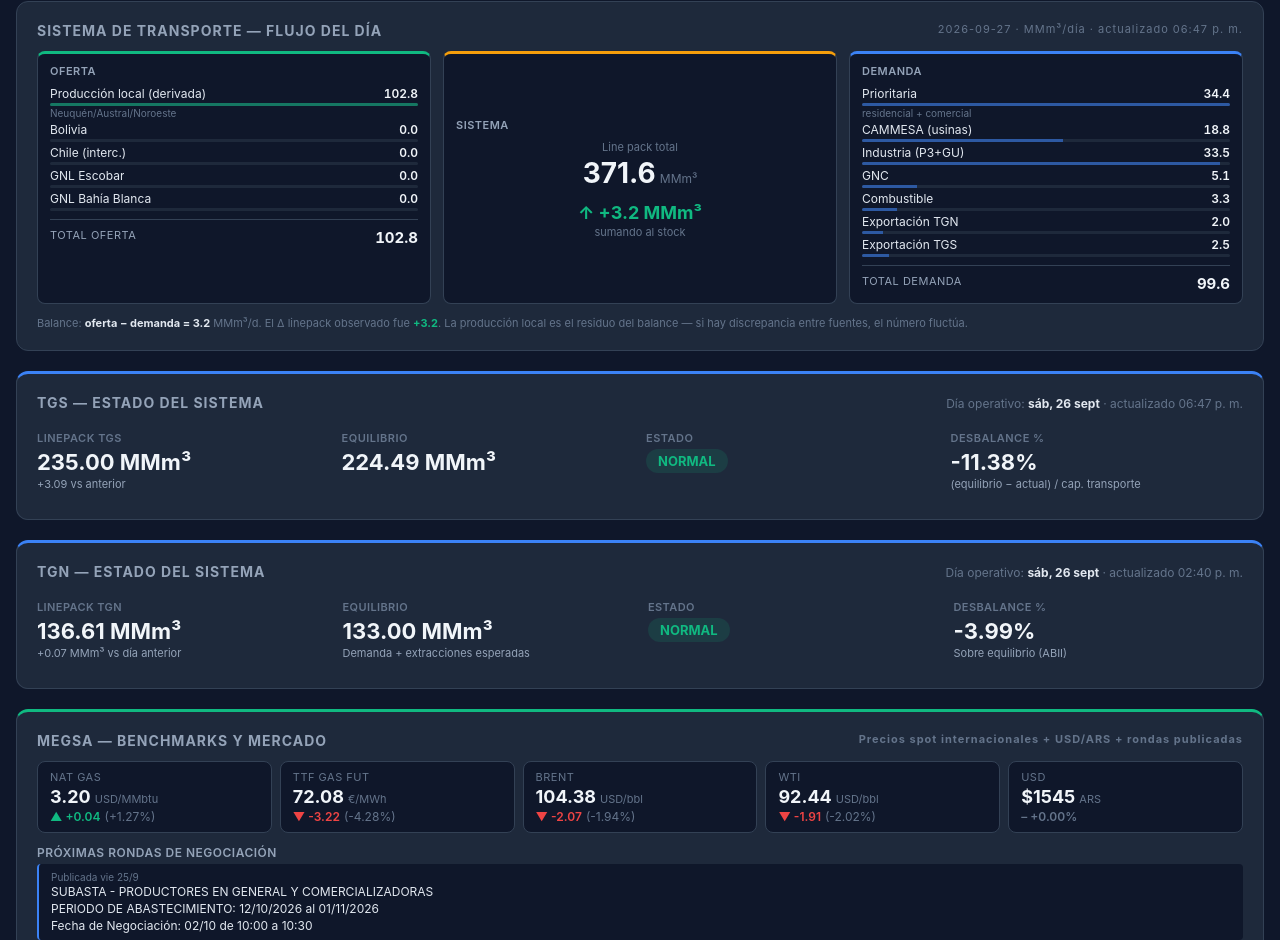
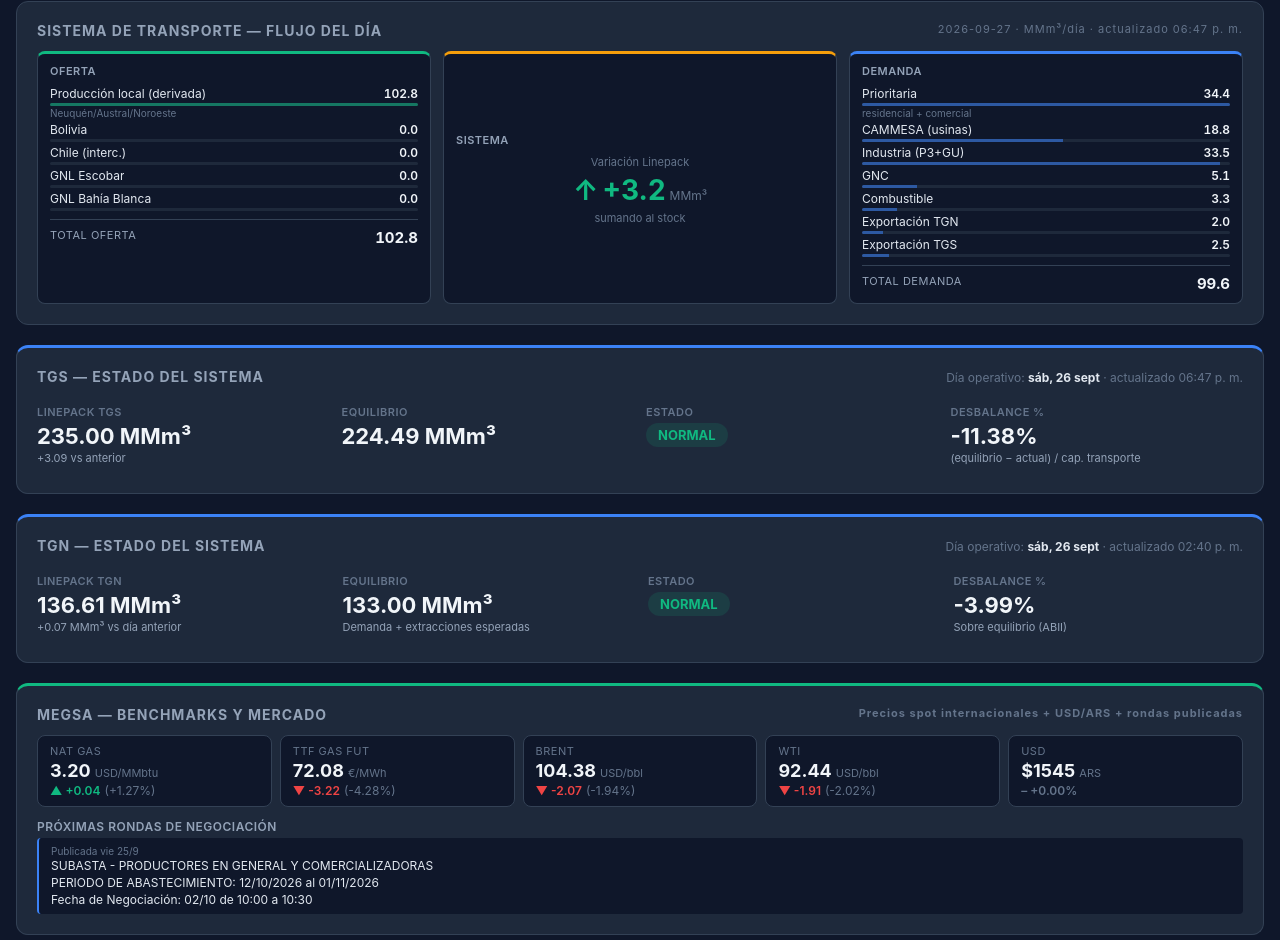
Before and after one commit to RodrigoManassero/estado-sistema-gas-rodrigo, a React (Vite) app: page / in a window 1280 px wide. Shown: the part 873-1813 px from the top of the page. Built offline with nearby package versions, Linux system fonts and the light colour scheme.

Commit message:
Refactor SystemFlowPanel component and update logic

```diff
--- a/src/components/SystemFlowPanel.tsx
+++ b/src/components/SystemFlowPanel.tsx
@@ -25,19 +25,6 @@ interface Props {
   generatedAt?: string | null
 }
 
-/**
- * "System flow" summary: supply sources on the left, transport state in the
- * middle, demand sinks on the right. Numbers come from the latest RDS. Local
- * production isn't reported directly — we derive it from the flow identity
- *   local = consumo + exports + Δlinepack − imports
- * which by construction makes the balance check zero out exactly; the value
- * is in surfacing the composition, not in verifying consistency.
- *
- * NOTE: the RDS `consumo_total_estimado` ALREADY includes exportaciones (its
- * TOTAL line = the 5 segments + exports), so it stands in for "consumo +
- * exports" directly — don't add exportsTotal on top of it or exports get
- * double-counted (which inflated both the demand total and derived local).
- */
 export default function SystemFlowPanel({ latest, generatedAt }: Props) {
   if (!latest || !latest.fecha) return null
 
@@ -50,6 +37,7 @@ export default function SystemFlowPanel({ latest, generatedAt }: Props) {
 
   const cons = latest.consumos ?? {}
   const prioritaria = cons.prioritaria?.programa ?? 0
+  // Mapea 'usinas' (ENARGAS RDS) con fallback a 'cammesa'
   const cammesa = cons.usinas?.programa ?? cons.cammesa?.programa ?? 0
   const industria = cons.industria?.programa ?? 0
   const gnc = cons.gnc?.programa ?? 0
@@ -60,8 +48,6 @@ export default function SystemFlowPanel({ latest, generatedAt }: Props) {
   const exp_tgs = exps.tgs?.vol_exportar ?? 0
   const exportsTotal = exp_tgn + exp_tgs
 
-  // consumo_total_estimado ya incluye exportaciones; solo el fallback (suma de
-  // segmentos) necesita sumarlas para no subcontar.
   const demandTotal = latest.consumo_total_estimado
     ?? prioritaria + cammesa + industria + gnc + combustible + exportsTotal
   const deltaLP = latest.linepack_delta ?? 0
@@ -69,12 +55,17 @@ export default function SystemFlowPanel({ latest, generatedAt }: Props) {
   const local = Math.max(0, demandTotal + deltaLP - importsTotal)
   const supplyTotal = local + importsTotal
 
-  const deltaColor = Math.abs(deltaLP) < 1 ? colors.textDim
-    : deltaLP > 0 ? colors.status.ok
+  const deltaColor = Math.abs(deltaLP) < 0.1
+    ? colors.textDim
+    : deltaLP > 0
+    ? colors.status.ok
     : colors.status.err
-  const deltaLabel = Math.abs(deltaLP) < 1 ? 'estable'
-    : deltaLP > 0 ? 'sumando al stock'
-    : 'drawdown'
+
+  const deltaLabel = Math.abs(deltaLP) < 0.1
+    ? 'sin variación'
+    : deltaLP > 0
+    ? 'sumando al stock'
+    : 'desabasteciendo stock'
 
   return (
     <div>
@@ -105,7 +96,6 @@ export default function SystemFlowPanel({ latest, generatedAt }: Props) {
           totalLabel="Total oferta"
         />
         <Middle
-          linepack={latest.linepack_total ?? null}
           delta={deltaLP}
           deltaColor={deltaColor}
           deltaLabel={deltaLabel}
@@ -126,11 +116,6 @@ export default function SystemFlowPanel({ latest, generatedAt }: Props) {
           totalLabel="Total demanda"
         />
       </div>
-      <p style={{ color: colors.textDim, fontSize: 11, marginTop: space.md }}>
-        Balance: <strong style={{ color: colors.textSecondary }}>oferta − demanda = {(supplyTotal - demandTotal).toFixed(1)}</strong>{' '}
-        MMm³/d. El Δ linepack observado fue <strong style={{ color: deltaColor }}>{deltaLP >= 0 ? '+' : ''}{deltaLP.toFixed(1)}</strong>.
-        La producción local es el residuo del balance — si hay discrepancia entre fuentes, el número fluctúa.
-      </p>
     </div>
   )
 }
@@ -190,8 +175,8 @@ function Column({ title, color, items, total, totalLabel }: { title: string; col
   )
 }
 
-function Middle({ linepack, delta, deltaColor, deltaLabel }: { linepack: number | null; delta: number; deltaColor: string; deltaLabel: string }) {
-  const arrow = Math.abs(delta) < 1 ? '→' : delta > 0 ? '↑' : '↓'
+function Middle({ delta, deltaColor, deltaLabel }: { delta: number; deltaColor: string; deltaLabel: string }) {
+  const arrow = Math.abs(delta) < 0.1 ? '→' : delta > 0 ? '↑' : '↓'
   return (
     <div style={{
       background: colors.surfaceAlt,
@@ -209,15 +194,13 @@ function Middle({ linepack, delta, deltaColor, deltaLabel }: { linepack: number
       <div style={{ color: colors.textMuted, fontSize: 11, textTransform: 'uppercase', letterSpacing: 0.5, fontWeight: 600, marginBottom: space.sm, alignSelf: 'flex-start' }}>
         Sistema
       </div>
-      <div style={{ color: colors.textDim, fontSize: 11 }}>Line pack total</div>
-      <div style={{ color: colors.textPrimary, fontSize: 28, fontWeight: 700, marginTop: 2 }}>
-        {linepack != null ? linepack.toFixed(1) : '—'}
-        <span style={{ color: colors.textDim, fontSize: 12, fontWeight: 400, marginLeft: 4 }}>MMm³</span>
+      <div style={{ color: colors.textDim, fontSize: 11 }}>Variación Linepack</div>
+      <div style={{ color: deltaColor, fontSize: 28, fontWeight: 700, marginTop: 4, display: 'flex', alignItems: 'baseline', gap: 4 }}>
+        <span>{arrow}</span>
+        <span>{delta > 0 ? `+${delta.toFixed(1)}` : delta.toFixed(1)}</span>
+        <span style={{ color: colors.textDim, fontSize: 12, fontWeight: 400 }}>MMm³</span>
       </div>
-      <div style={{ color: deltaColor, fontSize: 18, fontWeight: 700, marginTop: space.md }}>
-        {arrow} {delta >= 0 ? '+' : ''}{delta.toFixed(1)} MMm³
-      </div>
-      <div style={{ color: colors.textDim, fontSize: 11, marginTop: 2 }}>{deltaLabel}</div>
+      <div style={{ color: colors.textDim, fontSize: 11, marginTop: 4 }}>{deltaLabel}</div>
     </div>
   )
 }
```
